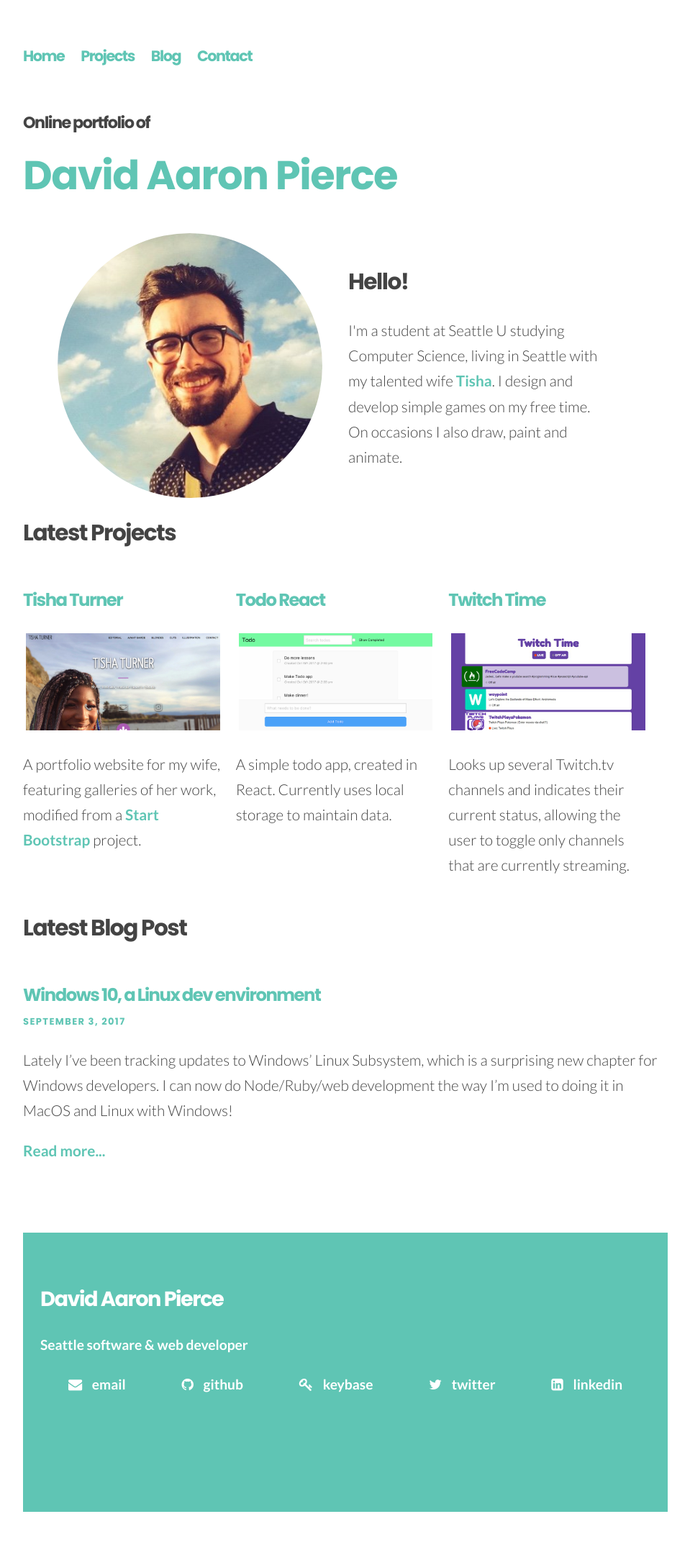
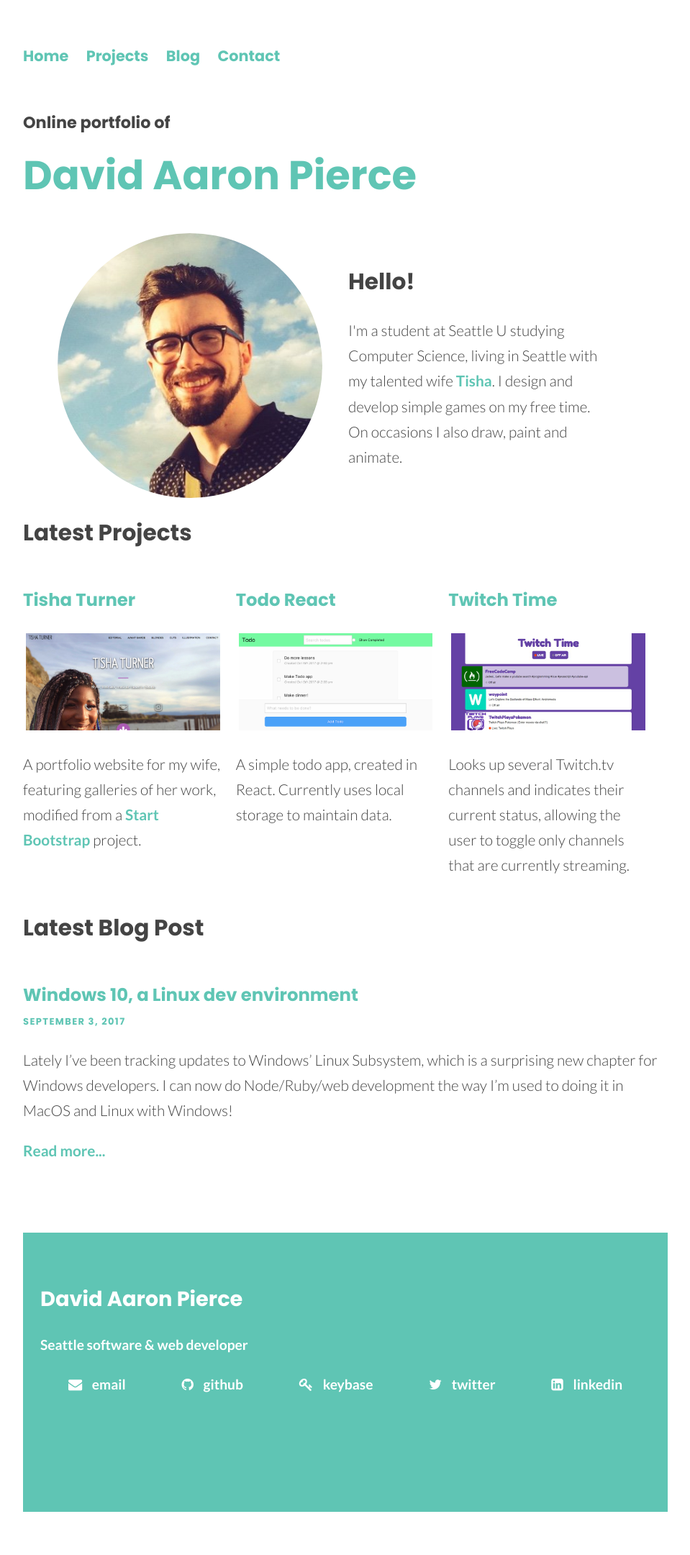
Before and after one commit to dapierce/dapierce.github.io-archive, a Jekyll site: the page built from index.html, in a window 1280 px wide. Shown: the whole page at 72% size, without its empty margins (160-1119 px from the left). Built offline with Jekyll 4.4.1, drawn with Linux system fonts in a browser that asks for light colours; nearby versions of some CDN libraries.

Commit message:
Fix letter-spacing on titles

```diff
--- a/style/main.css
+++ b/style/main.css
@@ -23,7 +23,6 @@ a:hover {
 }
 h1,h2,h3,h4,h5,h6,nav {
   font-family: 'Poppins', sans-serif;
-  letter-spacing: -1.5px;
 }
 h1 {
   font-size: 2rem;
```
